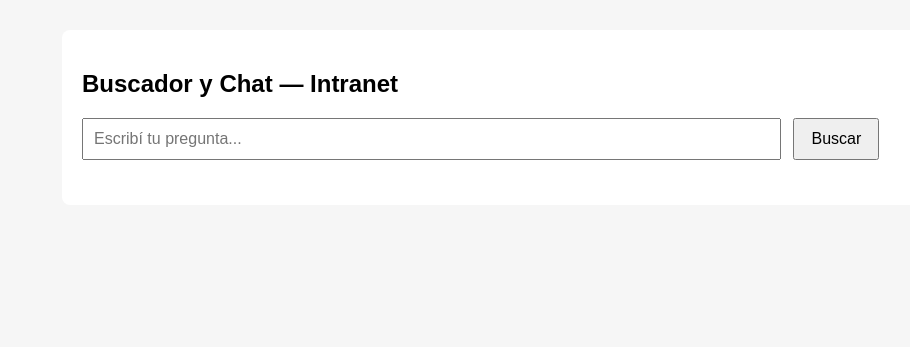
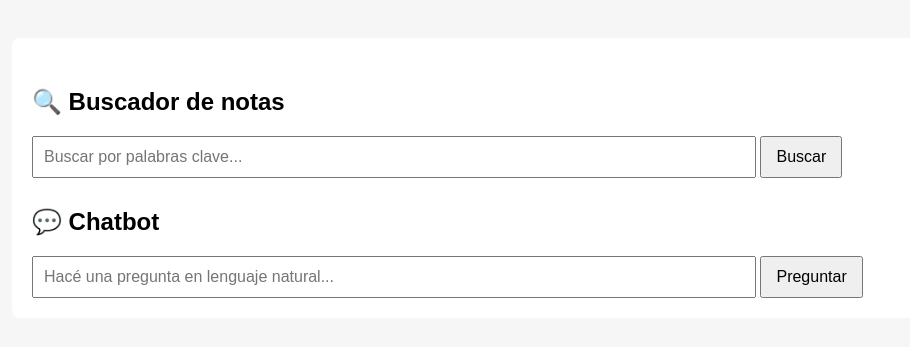
Before and after one commit to comunicacionjudicialcaba/chatbot-intranet-indexer, a Flask app: page / in a window 1280 px wide. Shown: the top 347 px of the page, without its empty margins (108-1018 px from the left). Run offline with Flask 3, Linux system fonts and the light colour scheme.

Commit message:
Update index.html

```diff
--- a/templates/index.html
+++ b/templates/index.html
@@ -1,84 +1,98 @@
 <!DOCTYPE html>
 <html lang="es">
 <head>
-  <meta charset="UTF-8" />
-  <title>Chatbot Intranet</title>
+  <meta charset="UTF-8">
+  <title>Intranet – Buscador y Chatbot</title>
   <style>
-    body {
-      font-family: Arial, sans-serif;
-      margin: 30px;
-      background: #f6f6f6;
-    }
-    #box {
-      background: white;
-      padding: 20px;
-      border-radius: 8px;
-      max-width: 900px;
-      margin: auto;
-    }
-    #question {
-      width: 75%;
-      padding: 10px;
-      font-size: 16px;
-    }
-    button {
-      padding: 10px 16px;
-      font-size: 16px;
-      margin-left: 8px;
-      cursor: pointer;
-    }
-    #chat {
-      margin-top: 25px;
-    }
-    .message {
-      margin-bottom: 12px;
-      padding: 10px;
-      border-radius: 6px;
-    }
-    .user {
-      background: #e3f2fd;
-    }
-    .bot {
-      background: #e8f5e9;
-      white-space: pre-wrap;
-    }
+    body { font-family: Arial; background:#f6f6f6; padding:30px; }
+    #box { background:white; padding:20px; border-radius:8px; max-width:1000px; margin:auto; }
+
+    h2 { margin-top:30px; }
+
+    input { padding:10px; width:70%; font-size:16px; }
+    button { padding:10px 14px; font-size:16px; cursor:pointer; }
+
+    .result { margin:12px 0; }
+    .result a { font-weight:bold; text-decoration:none; color:#1a0dab; }
+    .meta { color:#555; font-size:13px; }
+
+    .message { margin:10px 0; padding:10px; border-radius:6px; }
+    .user { background:#e3f2fd; }
+    .bot { background:#e8f5e9; white-space:pre-wrap; }
   </style>
 </head>
 
 <body>
+<div id="box">
 
-<div id="box">
-  <h2>Buscador y Chat — Intranet</h2>
+<!-- ================= BUSCADOR ================= -->
 
-  <input id="question" type="text" placeholder="Escribí tu pregunta..." />
-  <button onclick="ask()">Buscar</button>
+<h2>🔍 Buscador de notas</h2>
 
-  <div id="chat"></div>
+<input id="searchq" placeholder="Buscar por palabras clave...">
+<button onclick="search()">Buscar</button>
+
+<div id="results"></div>
+
+<!-- ================= CHAT ================= -->
+
+<h2>💬 Chatbot</h2>
+
+<input id="question" placeholder="Hacé una pregunta en lenguaje natural...">
+<button onclick="ask()">Preguntar</button>
+
+<div id="chat"></div>
+
 </div>
 
 <script>
-function ask() {
+// -------- BUSCADOR --------
+
+function search(){
+  const q = document.getElementById("searchq").value.trim();
+  if(!q) return;
+
+  fetch(`/search?q=${encodeURIComponent(q)}`)
+    .then(r => r.json())
+    .then(data => {
+      const box = document.getElementById("results");
+      box.innerHTML = "";
+
+      if(!data.length){
+        box.innerHTML = "<p>No se encontraron resultados.</p>";
+        return;
+      }
+
+      data.forEach(n => {
+        box.innerHTML += `
+          <div class="result">
+            <a href="${n.url}" target="_blank">${n.titulo}</a>
+            <div class="meta">${n.fecha} · ${n.seccion || ""} · ${n.autor || ""}</div>
+          </div>
+        `;
+      });
+    });
+}
+
+// -------- CHAT --------
+
+function ask(){
   const input = document.getElementById("question");
   const q = input.value.trim();
-  if (!q) return;
+  if(!q) return;
 
   const chat = document.getElementById("chat");
+  chat.innerHTML += `<div class="message user"><b>Vos:</b> ${q}</div>`;
 
-  chat.innerHTML += `<div class="message user"><b>Pregunta:</b> ${q}</div>`;
-
-  fetch("/chat", {
-    method: "POST",
-    headers: { "Content-Type": "application/json" },
-    body: JSON.stringify({ question: q })
+  fetch("/chat",{
+    method:"POST",
+    headers:{ "Content-Type":"application/json" },
+    body:JSON.stringify({ question:q })
   })
-  .then(r => r.json())
-  .then(res => {
+  .then(r=>r.json())
+  .then(res=>{
     chat.innerHTML += `<div class="message bot"><b>Bot:</b> ${res.answer}</div>`;
-    input.value = "";
-  })
-  .catch(err => {
-    console.error(err);
-    chat.innerHTML += `<div class="message bot">Error al consultar el servidor.</div>`;
+    input.value="";
   });
 }
 </script>
```
